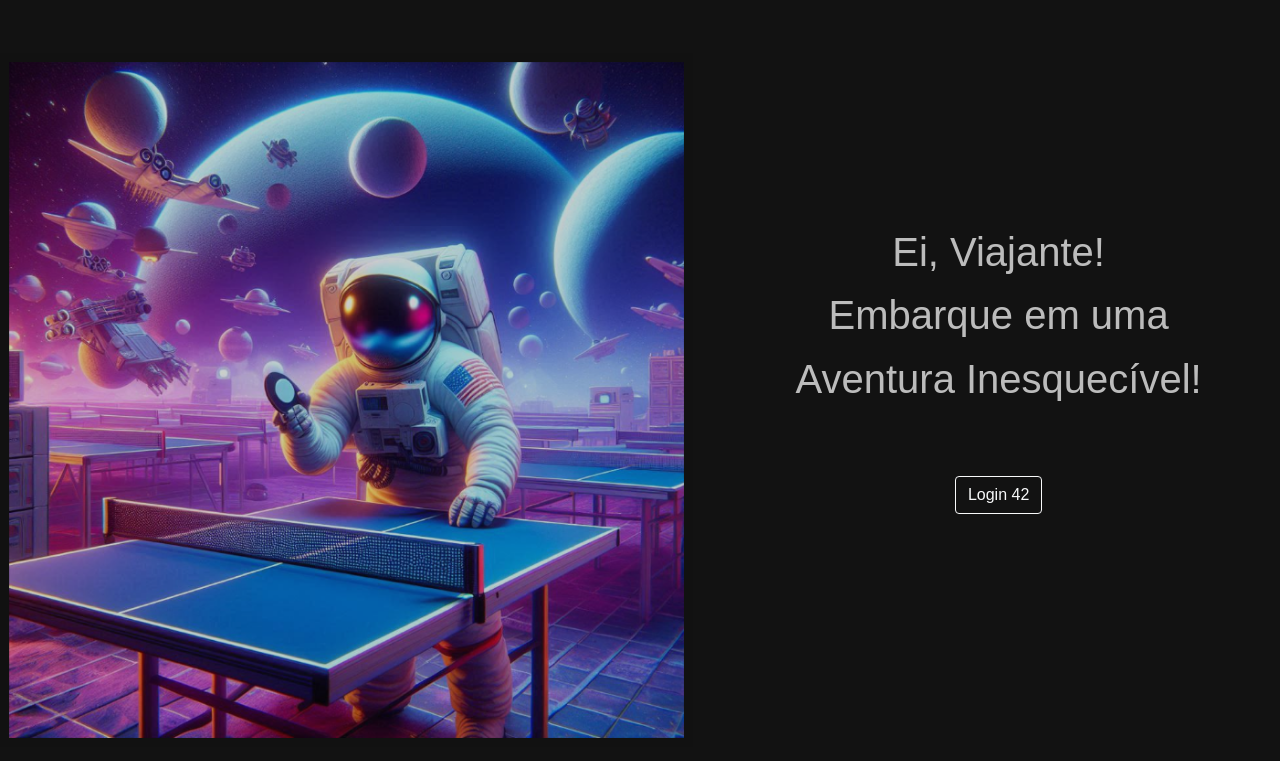
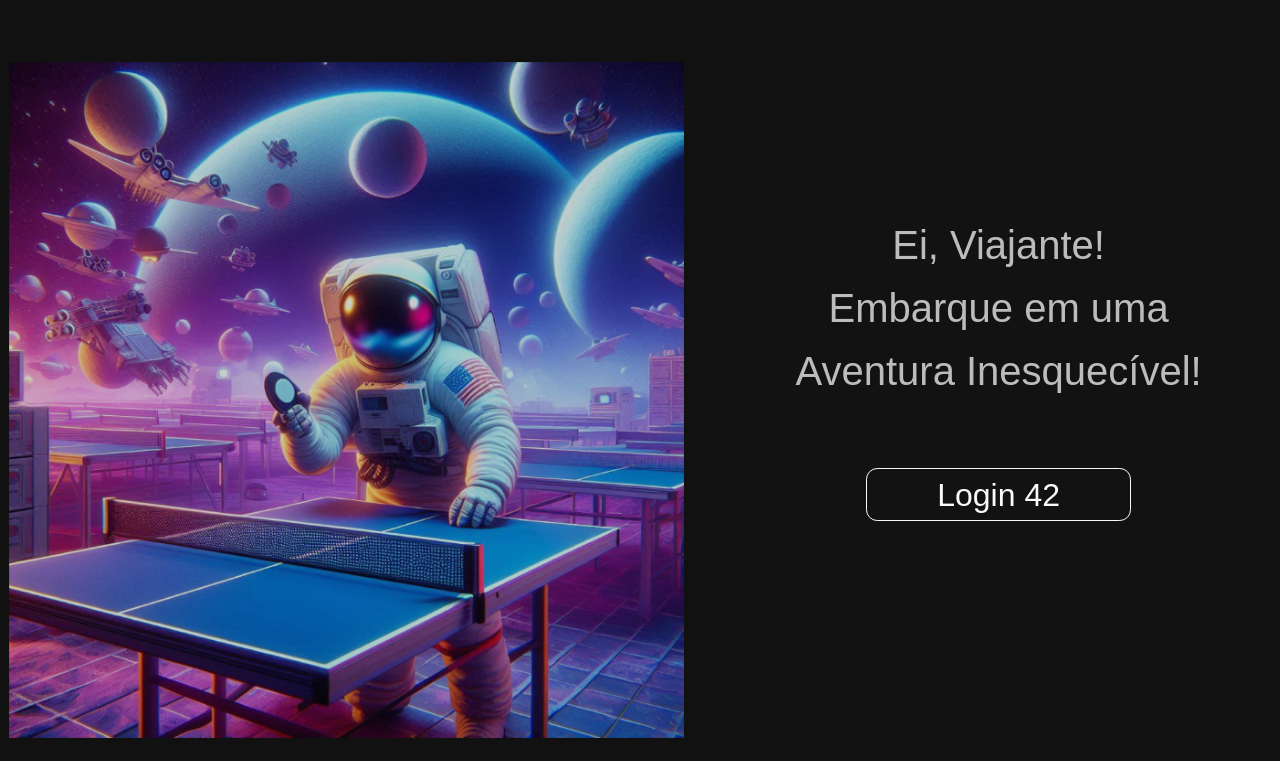
Before and after one commit to jorgeedualves/SPA_Transcendence, a Django app: page / in a window 1280 px wide. Shown: the top 761 px of the page. Run offline with Django 4.2, Linux system fonts and the light colour scheme; data that the repository does not hold is empty; some web fonts are replaced.

Commit message:
add login button style

```diff
--- a/static/css/login.css
+++ b/static/css/login.css
@@ -17,6 +17,13 @@
 	margin-bottom: 0.2rem;
 }
 
+.loginTextContainer button {
+	font-size: 2rem;
+	width: 47%;
+	border-radius: 0.7rem;
+	padding: 0.1rem;
+}
+
 .internalLoginText {
 	margin-bottom: 4rem;
 	margin-top: -4rem;
```
